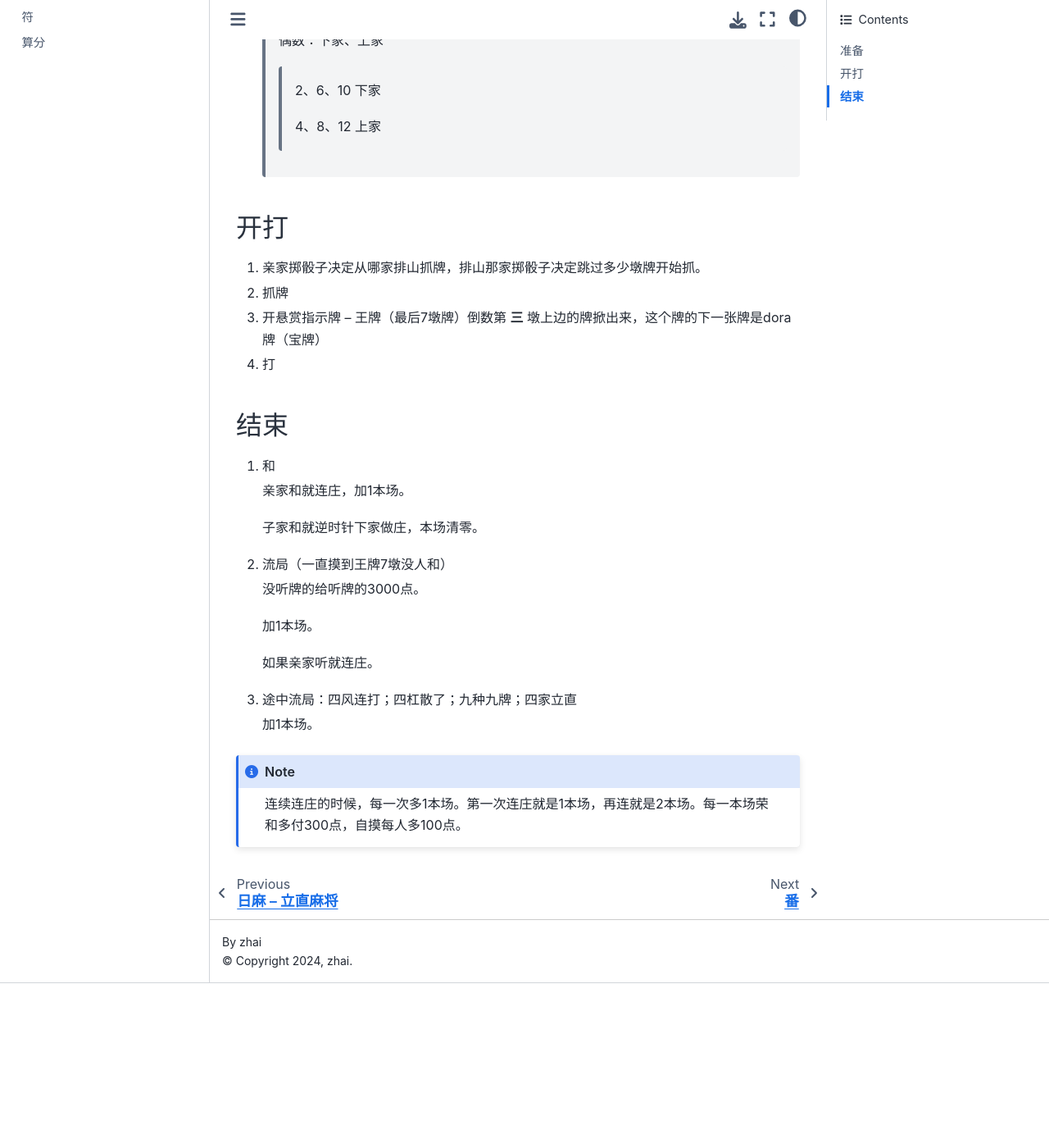
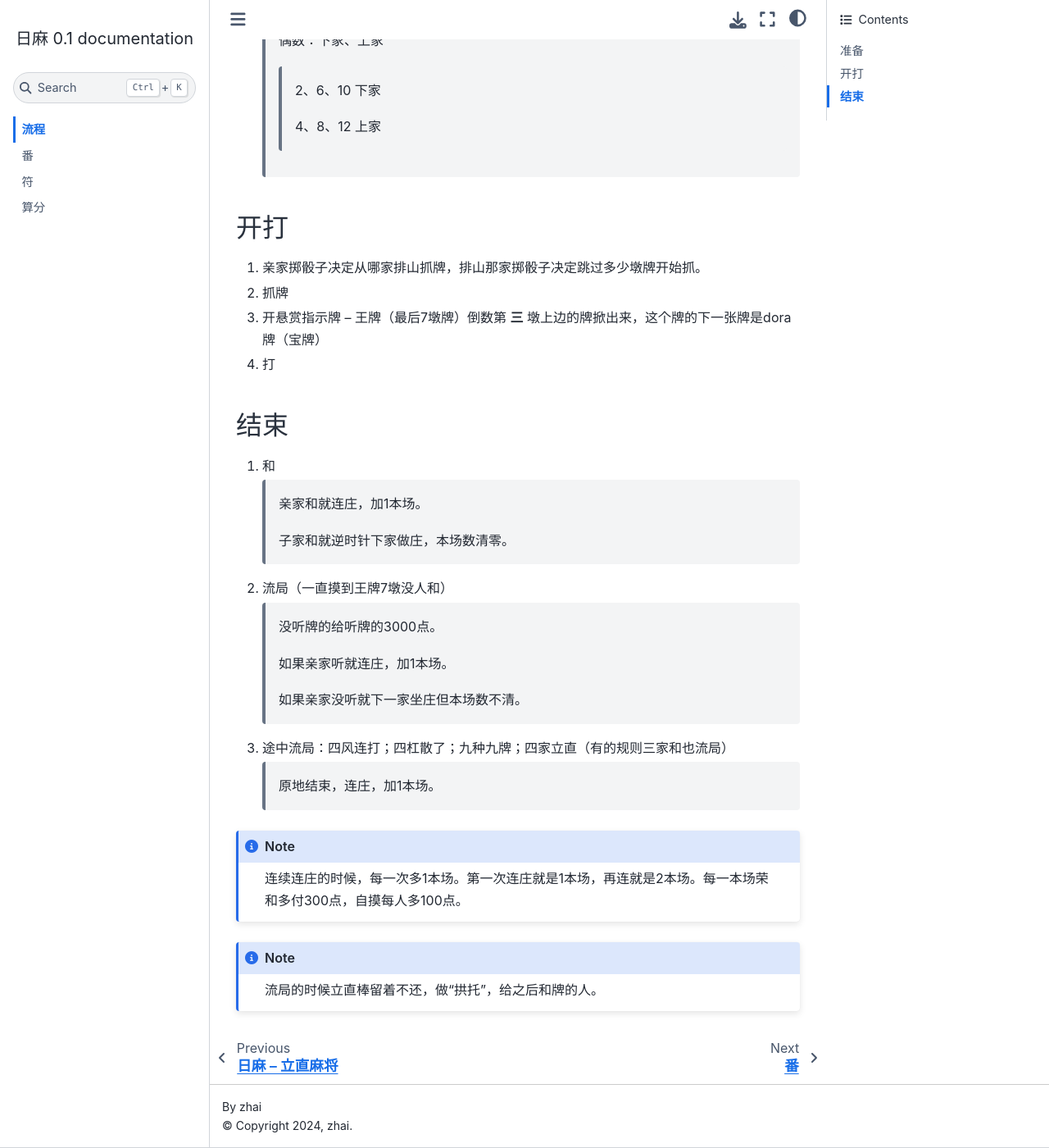
Before and after one commit to wiiiz/mahjong, a Sphinx documentation site: the page built from docs/source/flow.rst, in a window 1280 px wide and 1400 px high, scrolled down 910 px. Shown: the whole window at 82% size. Built offline with Sphinx 7.4.7 and the Sphinx Book theme 1.1.4, drawn with Linux system fonts in a browser that asks for light colours; before the commit the page ends 2109 px from its top, so only the background shows below that.

Commit message:
修补了流局的内容。

```diff
--- a/docs/source/flow.rst
+++ b/docs/source/flow.rst
@@ -53,24 +53,27 @@
 
 1. 和
 
-   亲家和就连庄，加1本场。
+    亲家和就连庄，加1本场。
 
-   子家和就逆时针下家做庄，本场清零。
+    子家和就逆时针下家做庄，本场数清零。
 
 2. 流局（一直摸到王牌7墩没人和）
 
-   没听牌的给听牌的3000点。
+    没听牌的给听牌的3000点。
 
-   加1本场。
+    如果亲家听就连庄，加1本场。
 
-   如果亲家听就连庄。
+    如果亲家没听就下一家坐庄但本场数不清。
 
+3. 途中流局：四风连打；四杠散了；九种九牌；四家立直（有的规则三家和也流局）
 
-3. 途中流局：四风连打；四杠散了；九种九牌；四家立直
-
-   加1本场。
+    原地结束，连庄，加1本场。
 
 
 .. note::
 
    连续连庄的时候，每一次多1本场。第一次连庄就是1本场，再连就是2本场。每一本场荣和多付300点，自摸每人多100点。
+
+.. note::
+
+   流局的时候立直棒留着不还，做“拱托”，给之后和牌的人。
```
